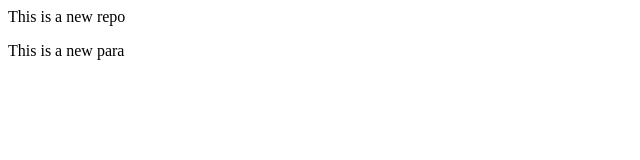
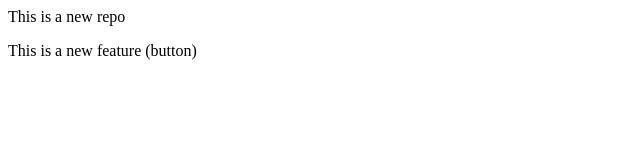
Before and after one commit to Shrawani14/Localrepo, a plain HTML site: page index.html in a window 1280 px wide. Shown: the full height of the page, 0-640 px from the left. Drawn offline with Linux system fonts and the light colour scheme.

```diff
--- a/index.html
+++ b/index.html
@@ -1,4 +1,4 @@
 <p>
   This is a new repo
 </p>
-<p> This is a new para</p>
+<p> This is a new feature (button)</p>
```
